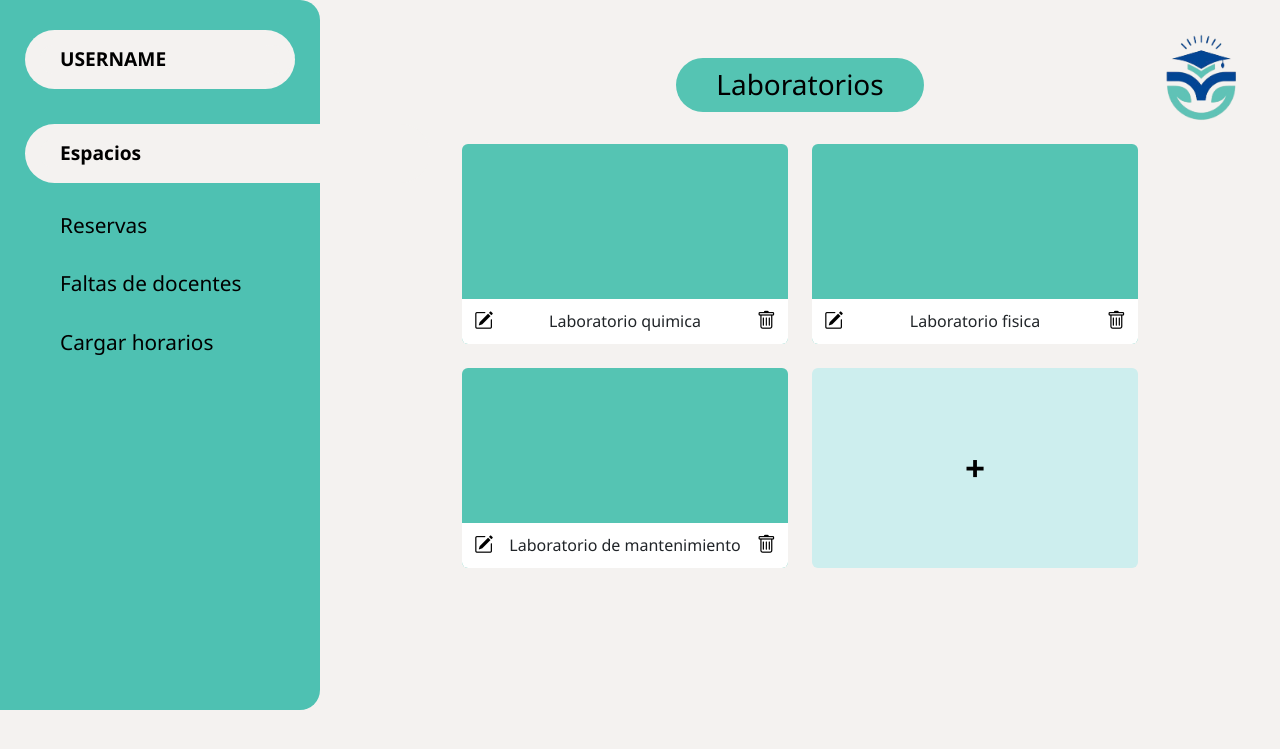
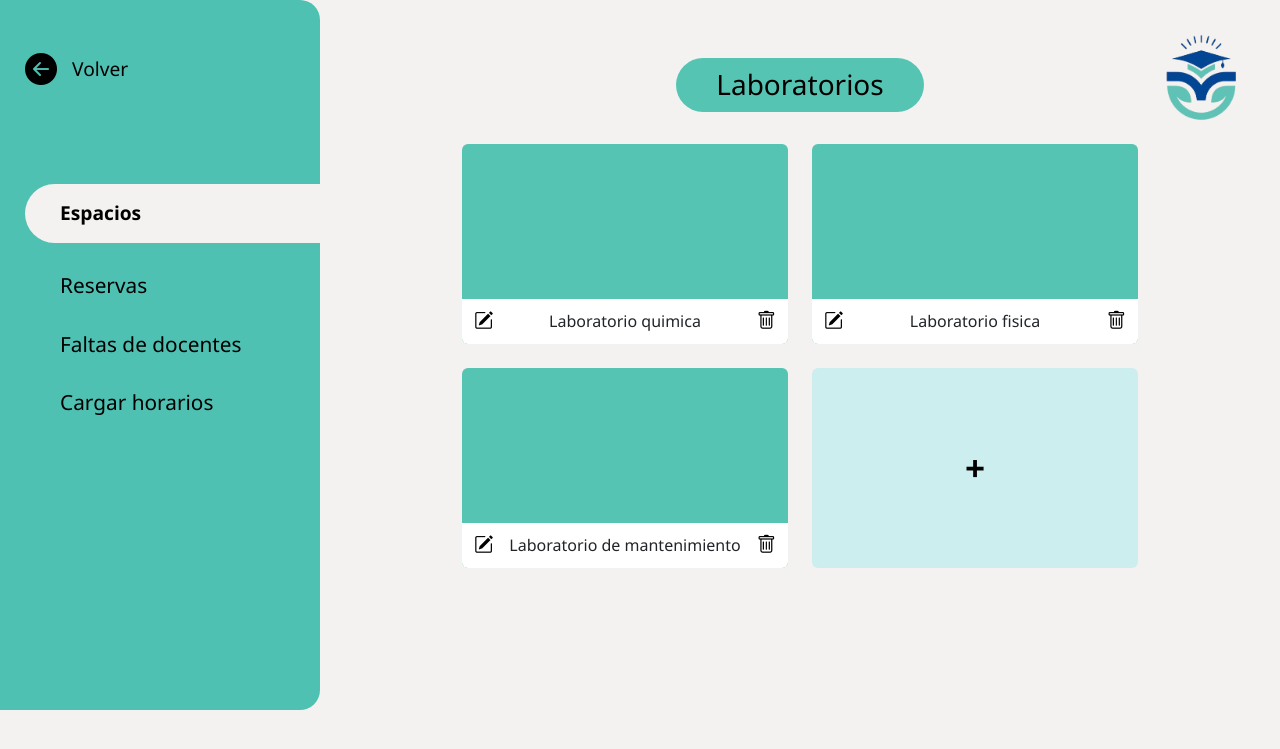
Before and after one commit to monzerratjh/C-C2025, a PHP site: the page made by adscripto php/index-laboratorio.php in a window 1280 px wide. Shown: the top 749 px of the page. Run offline with PHP 8.4, Linux system fonts and the light colour scheme.

Commit message:
Cambios CSS
Cambios de los banner y nuevo linkeado del Style

```diff
--- a/adscripto php/adscripto-bienvenida.php
+++ b/adscripto php/adscripto-bienvenida.php
@@ -7,7 +7,7 @@
     <link href="https://cdn.jsdelivr.net/npm/bootstrap@5.3.2/dist/css/bootstrap.min.css" rel="stylesheet"/>
     <link href="https://cdn.jsdelivr.net/npm/bootstrap-icons@1.10.5/font/bootstrap-icons.css" rel="stylesheet">
     <link href="https://fonts.googleapis.com/css2?family=Poppins:wght@400;600;700&display=swap" rel="stylesheet">
-    <link rel="stylesheet" href="/style/style.css">
+    <link rel="stylesheet" href="../style.css">
 </head>
 
 <body>
--- a/adscripto php/adscripto_espacio.php
+++ b/adscripto php/adscripto_espacio.php
@@ -7,7 +7,7 @@
     <link href="https://cdn.jsdelivr.net/npm/bootstrap@5.3.2/dist/css/bootstrap.min.css" rel="stylesheet"/>
     <link href="https://cdn.jsdelivr.net/npm/bootstrap-icons@1.10.5/font/bootstrap-icons.css" rel="stylesheet">
     <link href="https://fonts.googleapis.com/css2?family=Poppins:wght@400;600;700&display=swap" rel="stylesheet">
-    <link rel="stylesheet" href="/style/style.css">
+    <link rel="stylesheet" href="../style.css">
 </head>
 
 <body>
--- a/adscripto php/adscripto_log.php
+++ b/adscripto php/adscripto_log.php
@@ -7,7 +7,7 @@
     <link href="https://cdn.jsdelivr.net/npm/bootstrap@5.3.2/dist/css/bootstrap.min.css" rel="stylesheet"/>
     <link href="https://cdn.jsdelivr.net/npm/bootstrap-icons@1.10.5/font/bootstrap-icons.css" rel="stylesheet">
     <link href="https://fonts.googleapis.com/css2?family=Poppins:wght@400;600;700&display=swap" rel="stylesheet">
-    <link rel="stylesheet" href="../style/style.css">
+    <link rel="stylesheet" href="../style.css">
 </head>
 
 <body>
--- a/adscripto php/index-laboratorio.php
+++ b/adscripto php/index-laboratorio.php
@@ -7,7 +7,7 @@
     <link href="https://cdn.jsdelivr.net/npm/bootstrap@5.3.2/dist/css/bootstrap.min.css" rel="stylesheet"/>
     <link href="https://cdn.jsdelivr.net/npm/bootstrap-icons@1.10.5/font/bootstrap-icons.css" rel="stylesheet">
     <link href="https://fonts.googleapis.com/css2?family=Poppins:wght@400;600;700&display=swap" rel="stylesheet">
-    <link rel="stylesheet" href="/style/style.css">
+    <link rel="stylesheet" href="../style.css">
 </head>
 
 <body>
@@ -24,12 +24,16 @@
 
   <!-- Menú lateral (para celulares/tablets) -->
   <div class="offcanvas offcanvas-start" tabindex="-1" id="menuLateral">
+    <div class="offcanvas-header">
+      <button type="button" class="btn-close" data-bs-dismiss="offcanvas"></button>
+    </div>
     <div class="offcanvas-body d-flex flex-column">
-      <p class="fw-semibold seleccionado mb-">USERNAME</p>
-         <a href="/adscripto php/adscripto_espacio.php" class="fw-semibold seleccionado mb-2">Espacios</a>
-      <a href="/adscripto php/reservas-adscripto.php" class="nav-opciones mb-2">Reservas</a>
-      <a href="/adscripto php/faltaDocentes.php" class="nav-opciones mb-2">Faltas de docentes</a>
-      <a href="/adscripto php/cargaHorarios.php" class="nav-opciones mb-2">Cargar horarios</a>
+      <a href="adscripto_espacio.php" class="mb-3"><i class="bi bi-arrow-left-circle-fill me-2"></i>Volver</a>
+
+       <a href="/adscripto php/adscripto_espacio.php" class="fw-semibold seleccionado mb-2">Espacios</a>
+        <a href="/adscripto php/reservas-adscripto.php" class="nav-opciones">Reservas</a>
+        <a href="/adscripto php/faltaDocentes.php" class="nav-opciones">Faltas docentes</a>
+        <a href="/adscripto php/cargaHorarios.php" class="nav-opciones mb-2">Cargar horarios</a>
      </div>
   </div>
 
@@ -39,12 +43,18 @@
 
       <!-- Banner pantallas grandes -->
       <div class="col-md-3 barra-lateral d-none d-md-flex">
-         <p class="fw-semibold seleccionado usuario mb-">USERNAME</p>
-        <a href="/adscripto php/adscripto_espacio.php" class="fw-semibold seleccionado mb-2">Espacios</a>
+        <div class="volverGeneral">
+          <div class="volver">
+            <a href="adscripto_espacio.php"><i class="bi bi-arrow-left-circle-fill icono-volver"></i></a>
+            <a href="adscripto_espacio.php">Volver</a>
+          </div>
+        </div>
+
+       <a href="/adscripto php/adscripto_espacio.php" class="fw-semibold seleccionado mb-2">Espacios</a>
       <a href="/adscripto php/reservas-adscripto.php" class="nav-opciones mb-2">Reservas</a>
       <a href="/adscripto php/faltaDocentes.php" class="nav-opciones mb-2">Faltas de docentes</a>
       <a href="/adscripto php/cargaHorarios.php" class="nav-opciones mb-2">Cargar horarios</a>
-      </div>
+    </div>
 
 <!-- Contenido principal -->
 <main class="col-md-9 principal-estudiantes" >
--- a/adscripto php/reservas-adscripto.php
+++ b/adscripto php/reservas-adscripto.php
@@ -9,7 +9,7 @@
   <link href="https://cdn.jsdelivr.net/npm/bootstrap@5.3.2/dist/css/bootstrap.min.css" rel="stylesheet"/>
   <link href="https://cdn.jsdelivr.net/npm/bootstrap-icons@1.10.5/font/bootstrap-icons.css" rel="stylesheet">
   <link href="https://fonts.googleapis.com/css2?family=Poppins:wght@400;600;700&display=swap" rel="stylesheet">
-  <link rel="stylesheet" href="/style/style.css">
+  <link rel="stylesheet" href="../style.css">
 </head>
 
 <body>
@@ -66,11 +66,11 @@
 
     <!-- Opcion 1 -->
       <div>
-      <button class="boton-opciones docente">Solicitudes de Reserva </button>
+      <a href="solicitud-reserva.php"><button class="boton-opciones adscripto">Solicitudes de Reserva </button></a>
       <div class="dia">
 
       <div>
-      <button class="boton-opciones docente">Espacios Predeterminados</button>
+      <button class="boton-opciones adscripto">Espacios Predeterminados</button>
       <div class="dia">
   </div>
 
--- a/docente php/docenteOpciones.php
+++ b/docente php/docenteOpciones.php
@@ -9,7 +9,7 @@
   <link href="https://cdn.jsdelivr.net/npm/bootstrap@5.3.2/dist/css/bootstrap.min.css" rel="stylesheet"/>
   <link href="https://cdn.jsdelivr.net/npm/bootstrap-icons@1.10.5/font/bootstrap-icons.css" rel="stylesheet">
   <link href="https://fonts.googleapis.com/css2?family=Poppins:wght@400;600;700&display=swap" rel="stylesheet">
-  <link rel="stylesheet" href="style.css">
+  <link rel="stylesheet" href="../style.css">
 </head>
 
 <body>
@@ -60,7 +60,7 @@
 
     <!-- Contenido principal-->
     <div class="col-md-9 horarios-estudiantes"> <!-- Boostrap contendio al lado del menu -->
-      <img src="img/logo.png" alt="Logo" class="logo">
+     <img src="/img/logo.png" alt="Logo" class="logo">
 
   <div class="acordion">
 
--- a/docente php/docente_log.php
+++ b/docente php/docente_log.php
@@ -7,7 +7,7 @@
     <link href="https://cdn.jsdelivr.net/npm/bootstrap@5.3.2/dist/css/bootstrap.min.css" rel="stylesheet"/>
     <link href="https://cdn.jsdelivr.net/npm/bootstrap-icons@1.10.5/font/bootstrap-icons.css" rel="stylesheet">
     <link href="https://fonts.googleapis.com/css2?family=Poppins:wght@400;600;700&display=swap" rel="stylesheet">
-    <link rel="stylesheet" href="/style/style.css">
+    <link rel="stylesheet" href="../style.css">
 </head>
 
 <body>
--- a/estudiante php/estudiante.php
+++ b/estudiante php/estudiante.php
@@ -9,7 +9,7 @@
   <link href="https://cdn.jsdelivr.net/npm/bootstrap@5.3.2/dist/css/bootstrap.min.css" rel="stylesheet"/>
   <link href="https://cdn.jsdelivr.net/npm/bootstrap-icons@1.10.5/font/bootstrap-icons.css" rel="stylesheet">
   <link href="https://fonts.googleapis.com/css2?family=Poppins:wght@400;600;700&display=swap" rel="stylesheet">
-  <link rel="stylesheet" href="/style/style.css">
+   <link rel="stylesheet" href="../style.css">
 </head>
 
 <body>
--- a/estudiante php/horarios1MD.php
+++ b/estudiante php/horarios1MD.php
@@ -9,7 +9,7 @@
   <link href="https://cdn.jsdelivr.net/npm/bootstrap@5.3.2/dist/css/bootstrap.min.css" rel="stylesheet"/>
   <link href="https://cdn.jsdelivr.net/npm/bootstrap-icons@1.10.5/font/bootstrap-icons.css" rel="stylesheet">
   <link href="https://fonts.googleapis.com/css2?family=Poppins:wght@400;600;700&display=swap" rel="stylesheet">
-  <link rel="stylesheet" href="/style/style.css">
+    <link rel="stylesheet" href="../style.css">
 </head>
 
 <body>
--- a/secretario php/grupos-secretario.php
+++ b/secretario php/grupos-secretario.php
@@ -9,7 +9,7 @@
   <link href="https://cdn.jsdelivr.net/npm/bootstrap@5.3.2/dist/css/bootstrap.min.css" rel="stylesheet"/>
   <link href="https://cdn.jsdelivr.net/npm/bootstrap-icons@1.10.5/font/bootstrap-icons.css" rel="stylesheet">
   <link href="https://fonts.googleapis.com/css2?family=Poppins:wght@400;600;700&display=swap" rel="stylesheet">
-  <link rel="stylesheet" href="/style/style.css">
+  <link rel="stylesheet" href="../style.css">
 </head>
 
 <body>
--- a/secretario php/secretario_log.php
+++ b/secretario php/secretario_log.php
@@ -7,7 +7,7 @@
     <link href="https://cdn.jsdelivr.net/npm/bootstrap@5.3.2/dist/css/bootstrap.min.css" rel="stylesheet"/>
     <link href="https://cdn.jsdelivr.net/npm/bootstrap-icons@1.10.5/font/bootstrap-icons.css" rel="stylesheet">
     <link href="https://fonts.googleapis.com/css2?family=Poppins:wght@400;600;700&display=swap" rel="stylesheet">
-    <link rel="stylesheet" href="/style/style.css">
+      <link rel="stylesheet" href="../style.css">
 </head>
 
 <body>
--- a/style.css
+++ b/style.css
@@ -531,8 +531,16 @@ a{
   border-radius: 30px;
   padding: 8px 30px;
   border: none;
+  cursor: pointer;
+
+  /* transición suave */
+  transition: background-color 0.4s ease, color 0.4s ease;
 }
 
+.espacio-btn:hover {
+  background: #3da493;
+  color: #fff;
+}
 
 .espacio-input {
   border: none;
```
Also changed, not shown: adscripto php/agregar-espacio.php (+6 -6 lines), adscripto php/editar-propiedades-espacios.php (+23 -14 lines), adscripto php/index-aula.php (+15 -5 lines), adscripto php/index-salon.php (+7 -7 lines), adscripto php/solicitud-reserva.php (+20 -10 lines).
